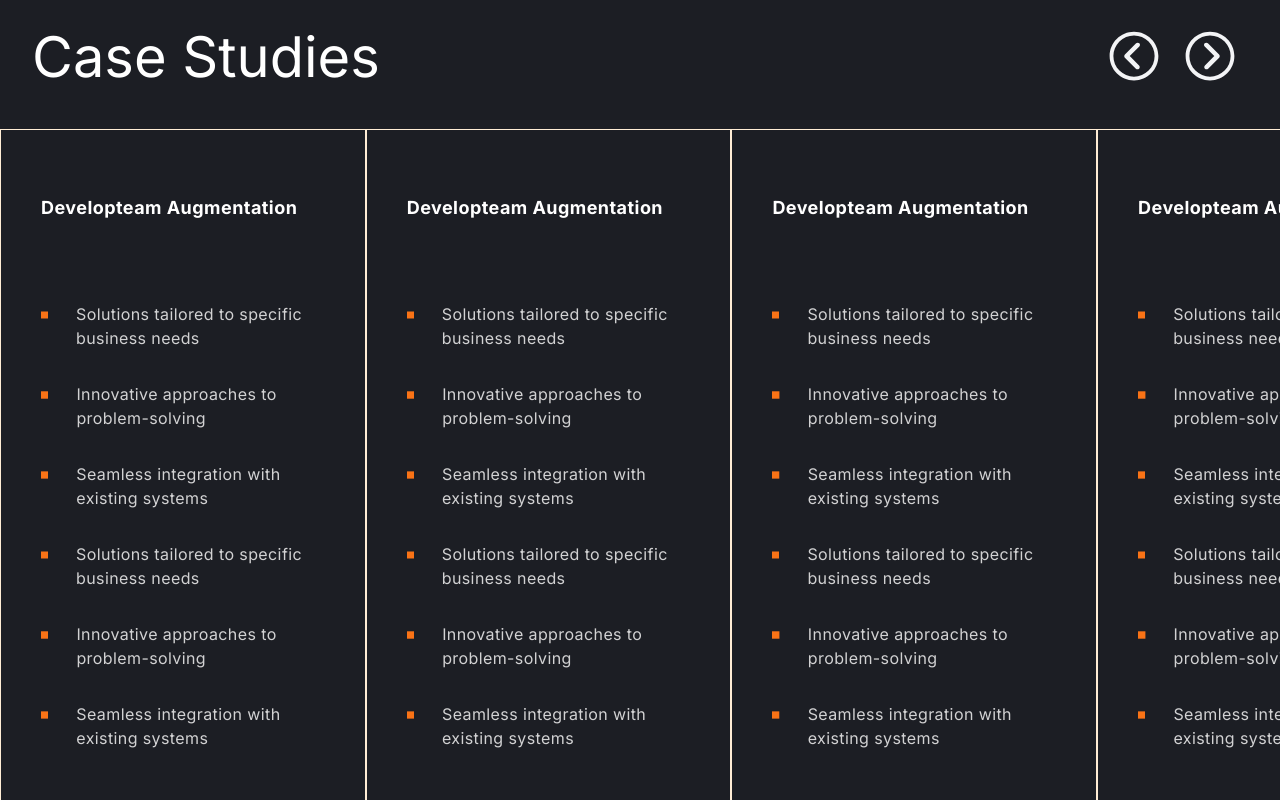
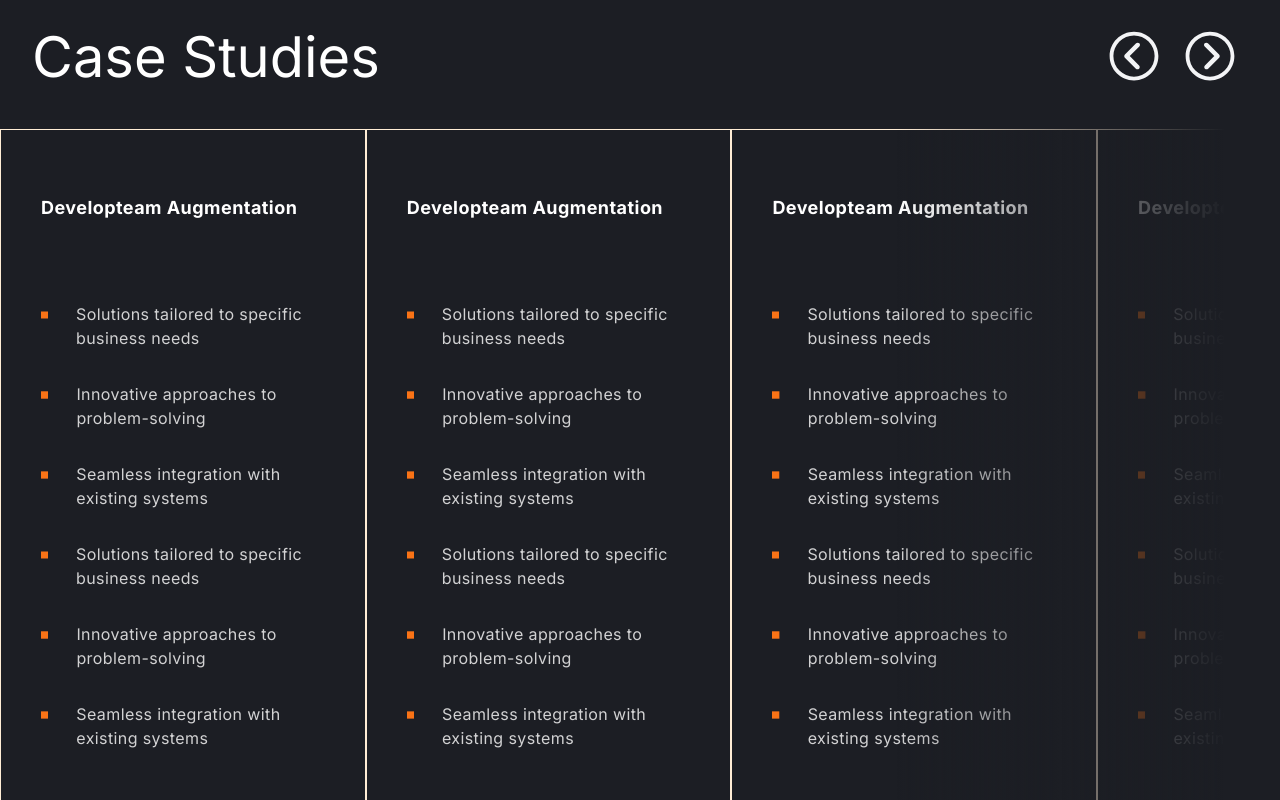
Before and after one commit to nganbuithii/UI-Yalantics-Web, a Next.js app: page /home in a window 1280 px wide. Shown: the part 3420-4220 px from the top of the page. Built offline with nearby package versions, Linux system fonts and the light colour scheme.

Commit message:
update blur for case studies

```diff
--- a/app/globals.css
+++ b/app/globals.css
@@ -183,3 +183,21 @@ header hover */
   opacity: 0.3; /* Thay đổi giá trị opacity để có độ mờ mong muốn */
   background-color: #ff6300;
 }
+
+
+.case-studies-list {
+  position: relative; /* Đảm bảo phần tử chứa có vị trí tương đối */
+  overflow: hidden; /* Đảm bảo không có phần tử nào tràn ra ngoài phần tử chứa */
+  margin-right:0;
+}
+
+.case-studies-list::before {
+  content: "";
+  position: absolute;
+  right: 0; /* Điều chỉnh lại vị trí */
+  top: 0;
+  background: linear-gradient(270deg, #1c1e24 14.3%, rgba(28, 30, 36, 0) 100%);
+  height: 100%;
+  width: 30%; /* Điều chỉnh kích thước nếu cần */
+  z-index: 2;
+}
--- a/app/home/CaseStudiesList.jsx
+++ b/app/home/CaseStudiesList.jsx
@@ -194,7 +194,7 @@ export default function CaseStudiesList() {
                     prevEl: '.swiper-button-prev'
                 }}
                 modules={[Navigation]}
-                className="flex flex-row case-studies lg:w-[80%] lg:justify-normal lg:pb-20 md:w-[80%] ml-auto md:justify-start md:ml-[10px] xl:w-full xl:ml-0 md:pt-10"
+                className="flex flex-row case-studies lg:w-[80%] lg:justify-normal lg:pb-20 md:w-[80%] ml-auto md:justify-start md:ml-[10px] xl:w-full xl:ml-0 md:pt-10  case-studies-list"
                 breakpoints={{
                     1024: {
                         slidesPerView: 2,
```
